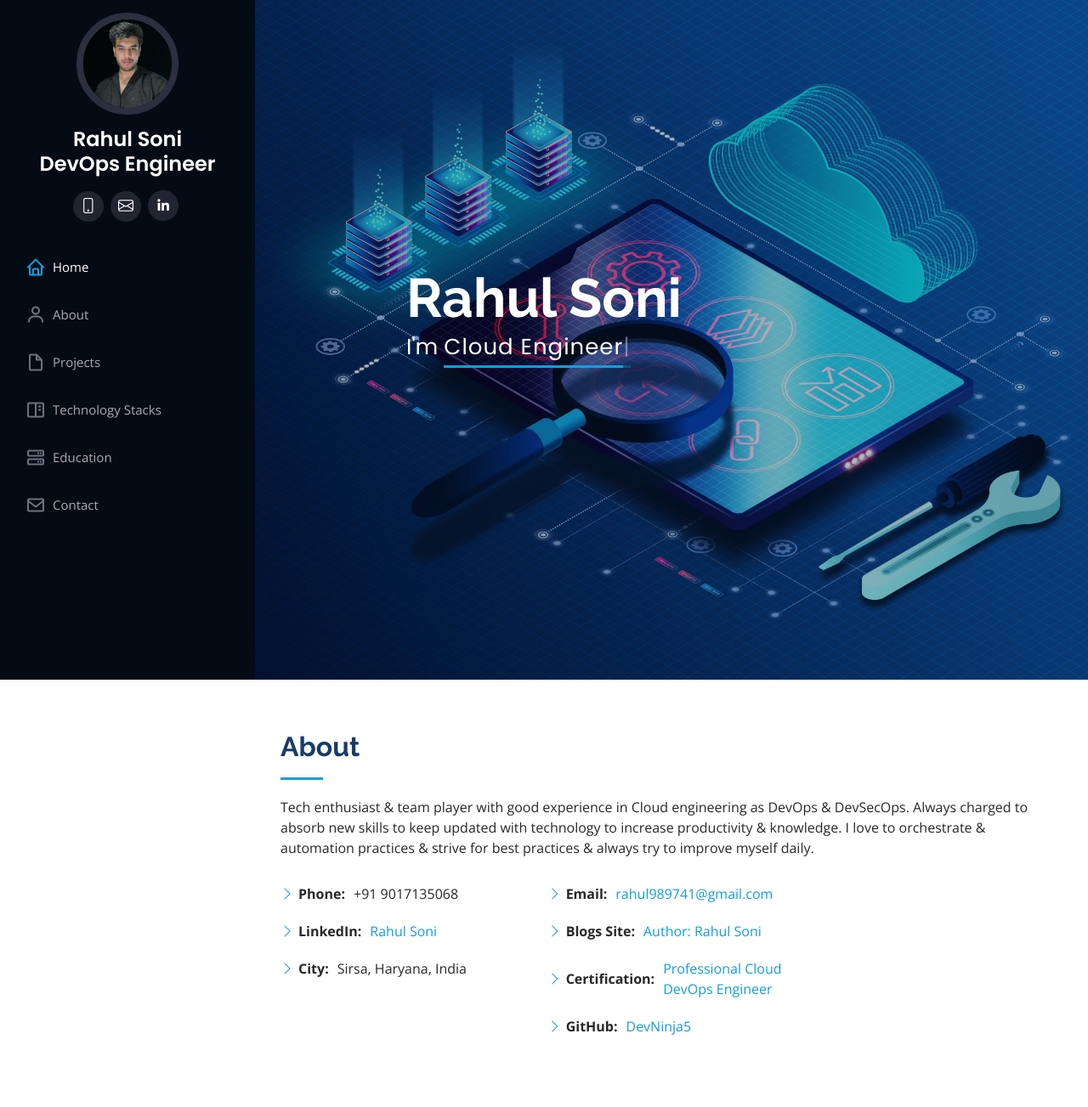
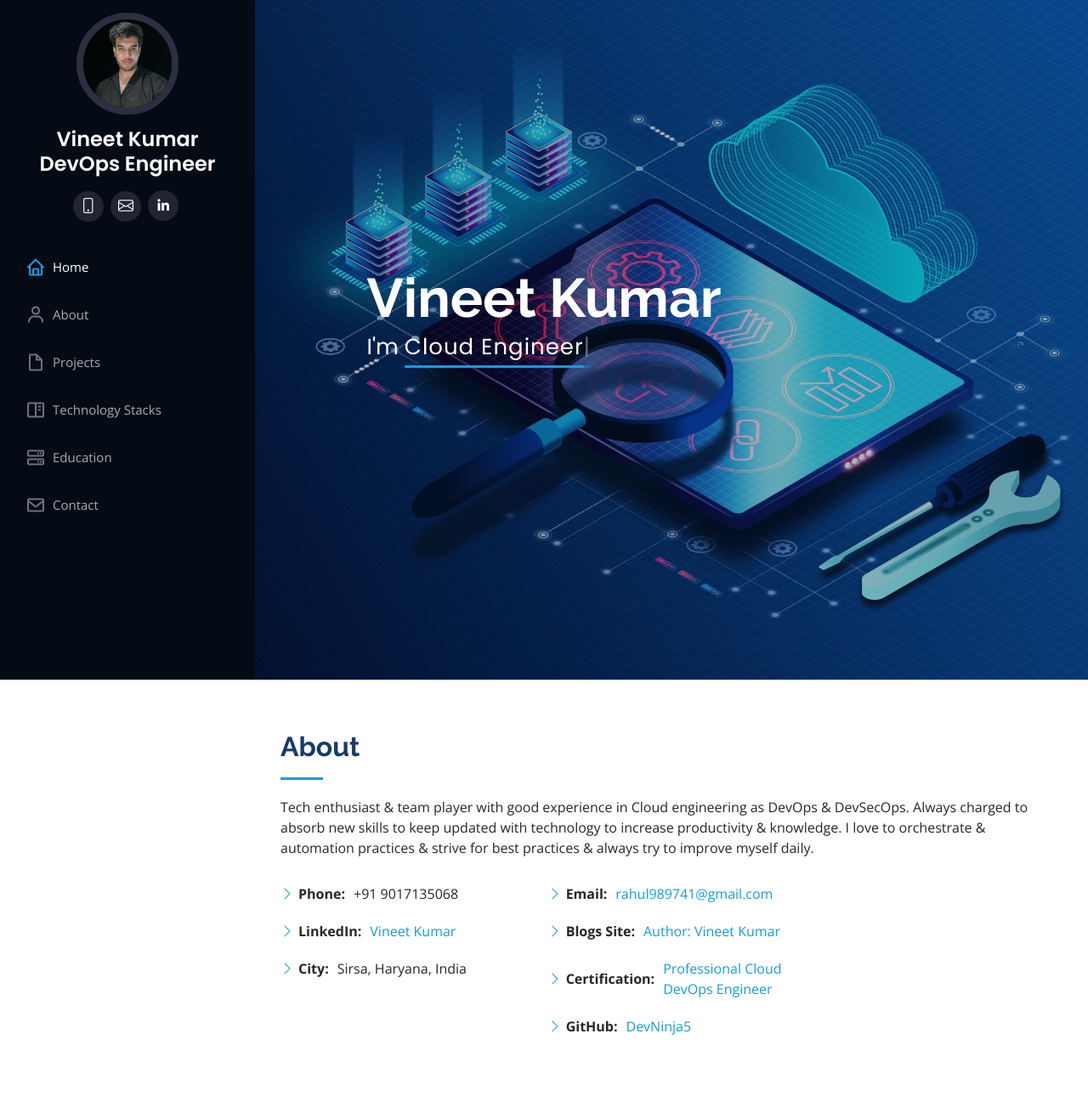
Before and after one commit to TechSoft01/portfolio, a plain HTML site: page index.html in a window 1280 px wide. Shown: the top 1303 px of the page at 85% size. Drawn offline with nearby package versions, Linux system fonts and the light colour scheme.

Commit message:
Update index.html

```diff
--- a/index.html
+++ b/index.html
@@ -49,7 +49,7 @@
 
       <div class="profile">
         <img src="assets/img/profile-img.jpg" alt="" class="img-fluid rounded-circle">
-        <h1 class="text-light"><a href="index.html">Rahul Soni</a></h1>
+        <h1 class="text-light"><a href="index.html">Vineet Kumar</a></h1>
         <h1 class="text"><a href="index.html">DevOps Engineer</a></h1>
         <div class="social-links mt-3 text-center">
           <a href="9017135068" class="phone"><i class="bi bi-phone"></i></a>
@@ -75,7 +75,7 @@
   <!-- ======= Hero Section ======= -->
   <section id="hero" class="d-flex flex-column justify-content-center align-items-center">
     <div class="hero-container" data-aos="fade-in">
-      <h1>Rahul Soni</h1>
+      <h1>Vineet Kumar</h1>
       <p>I'm <span class="typed" data-typed-items="DevOps Engineer, Cloud Engineer"></span></p>
     </div>
   </section><!-- End Hero -->
@@ -104,7 +104,7 @@
                 <ul>
                   <li><i class="bi bi-chevron-right"></i> <strong>Phone:</strong> <span>+91 9017135068</span></li>
 
-                  <li><i class="bi bi-chevron-right"></i> <strong>LinkedIn:</strong> <a href="https://www.linkedin.com/in/rahul-soni-6592811b2/"> Rahul Soni</a></li>
+                  <li><i class="bi bi-chevron-right"></i> <strong>LinkedIn:</strong> <a href="https://www.linkedin.com/in/rahul-soni-6592811b2/"> Vineet Kumar</a></li>
 
                   <li><i class="bi bi-chevron-right"></i> <strong>City:</strong> <span>Sirsa, Haryana, India</span></li>
                 </ul>
@@ -112,7 +112,7 @@
               <div class="col-lg-6">
                 <ul>
                   <li><i class="bi bi-chevron-right"></i> <strong>Email:</strong> <a href="mailto:rahul989741@gmail.com"><span>rahul989741@gmail.com</span></a></li>
-                  <li><i class="bi bi-chevron-right"></i> <strong>Blogs Site:</strong> <a href="https://blog.knoldus.com/author/rahulsoni285/">Author: Rahul Soni</a></li>
+                  <li><i class="bi bi-chevron-right"></i> <strong>Blogs Site:</strong> <a href="https://blog.knoldus.com/author/rahulsoni285/">Author: Vineet Kumar</a></li>
                   <li><i class="bi bi-chevron-right"></i> <strong>Certification:</strong> <a href="https://google.accredible.com/45baf59c-37e0-4621-954d-434bcfe84c69">Professional Cloud DevOps Engineer</a></li>
                   <li><i class="bi bi-chevron-right"></i> <strong>GitHub:</strong> <a href="https://github.com/DevNinja5">DevNinja5</a></li>
 
```
